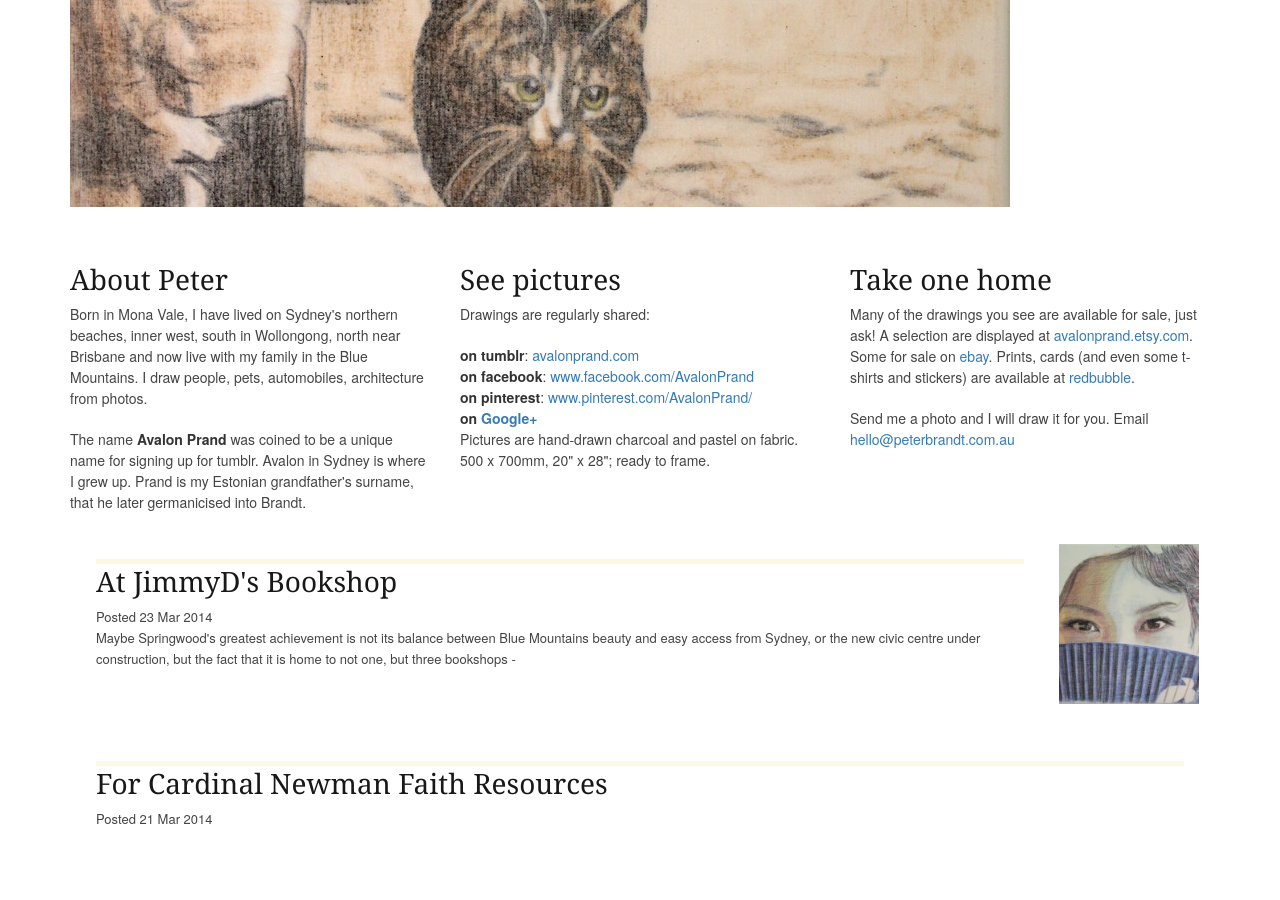
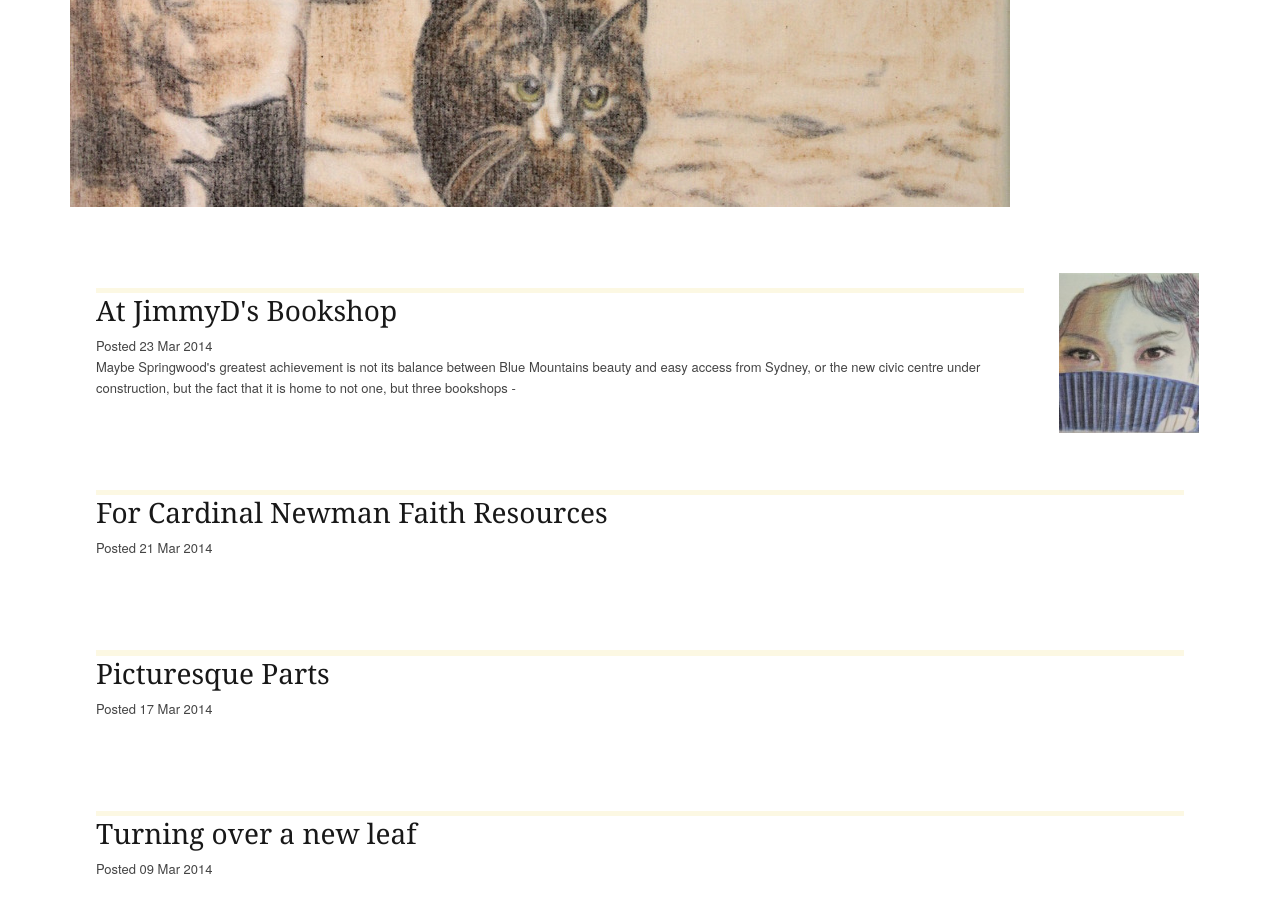
Before and after one commit to veromary/peterbrandt.com.au, a Jekyll site: the page built from index.html, in a window 1280 px wide and 900 px high, scrolled down 354 px. Built offline with Jekyll 4.4.1, drawn with Linux system fonts in a browser that asks for light colours; nearby versions of some CDN libraries.

Commit message:
removing old three blocks front page

```diff
--- a/index.html
+++ b/index.html
@@ -10,29 +10,6 @@ title: Peter Brandt in Pastel and Charcoal
 		<div id="headerImage">
 			<img src="images/ohai.jpg" alt="a cat walking along a street" />
 		</div>
-<div class="row">
-		<div class="col-sm-4">
-			<h3>About Peter</h3>
-			<p>Born in Mona Vale, I have lived on Sydney's northern beaches, inner west, south in Wollongong, north near Brisbane and now live with my family in the Blue Mountains.  I draw people, pets, automobiles, architecture from photos.</p>
-<p>The name <strong>Avalon Prand</strong> was coined to be a unique name for signing up for tumblr.  Avalon in Sydney is where I grew up.  Prand is my Estonian grandfather's surname, that he later germanicised into Brandt.</p>
-		</div>
-		<div class="col-sm-4">
-			<h3>See pictures</h3>
-			<p>Drawings are regularly shared:</p>
-			<ul class="square">
-				<li><strong>on tumblr</strong>: <a href="http://avalonprand.com">avalonprand.com</a></li>
-				<li><strong>on facebook</strong>: <a href="http://www.facebook.com/AvalonPrand">www.facebook.com/AvalonPrand</a></li>
-				<li><strong>on pinterest</strong>: <a href="http://www.pinterest.com/Avalonprand/">www.pinterest.com/AvalonPrand/</a></li>
- <li><strong>on <a href="https://plus.google.com/112287239725247360155" rel="publisher">Google+</a></strong></li>
-			</ul>
-<p>Pictures are hand-drawn charcoal and pastel on fabric. 500 x 700mm, 20" x 28"; ready to frame.</p>
-		</div>
-		<div class="col-sm-4">
-			<h3>Take one home</h3>
-			<p>Many of the drawings you see are available for sale, just ask!  A selection are displayed at <a href="http://avalonprand.etsy.com">avalonprand.etsy.com</a>.  Some for sale on <a href="http://www.ebay.com.au/sch/swissbrandt-au/m.html">ebay</a>.  Prints, cards (and even some t-shirts and stickers) are available at <a href="http://www.redbubble.com/people/swissbrandt">redbubble</a>.</p>
-<p>Send me a photo and I will draw it for you. Email <a href="mailto:hello@peterbrandt.com.au">hello@peterbrandt.com.au</a></p>
-		</div>
-</div>
 		<div class="">
 <ul class="posts">
   {% for post in site.posts %}
```
